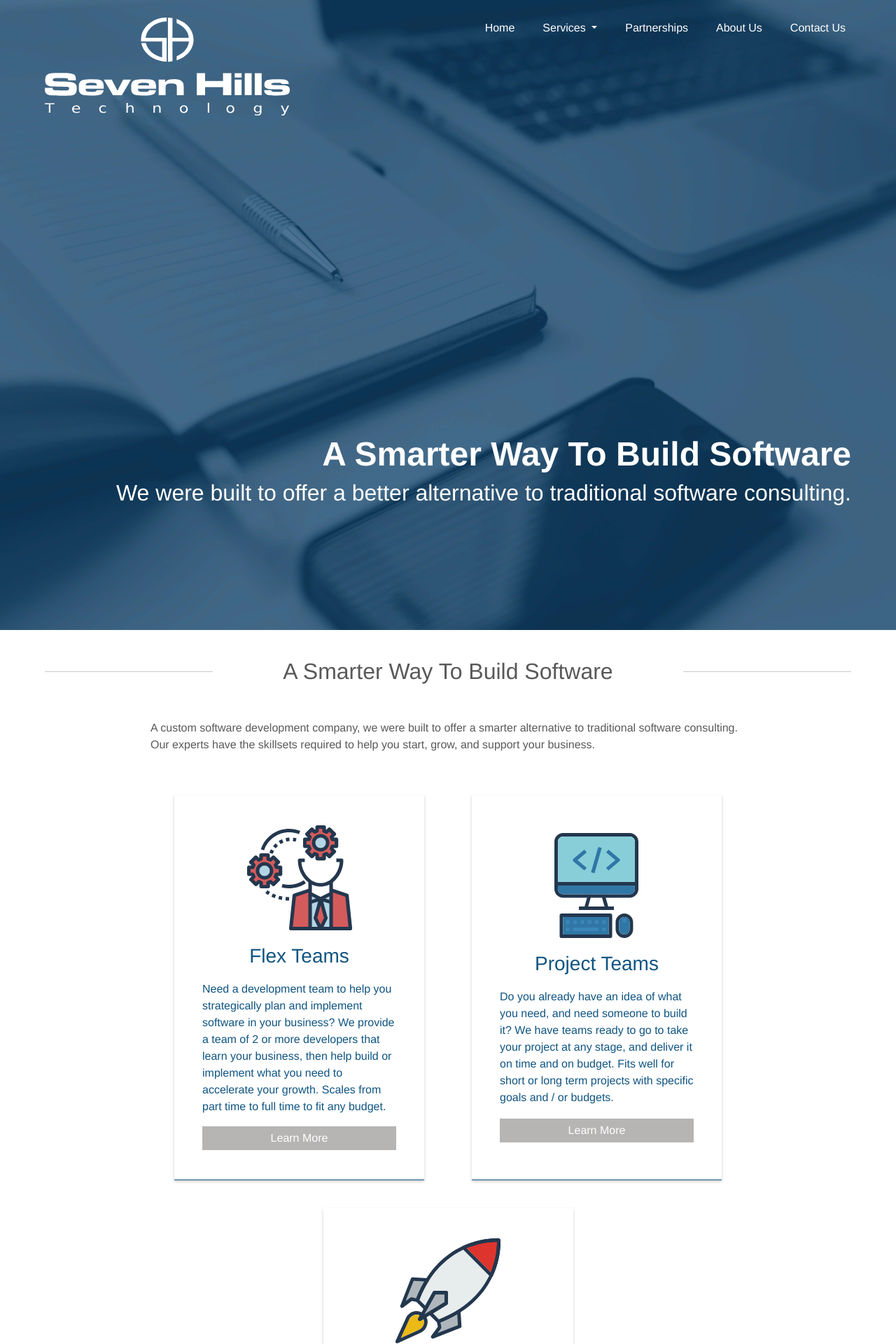
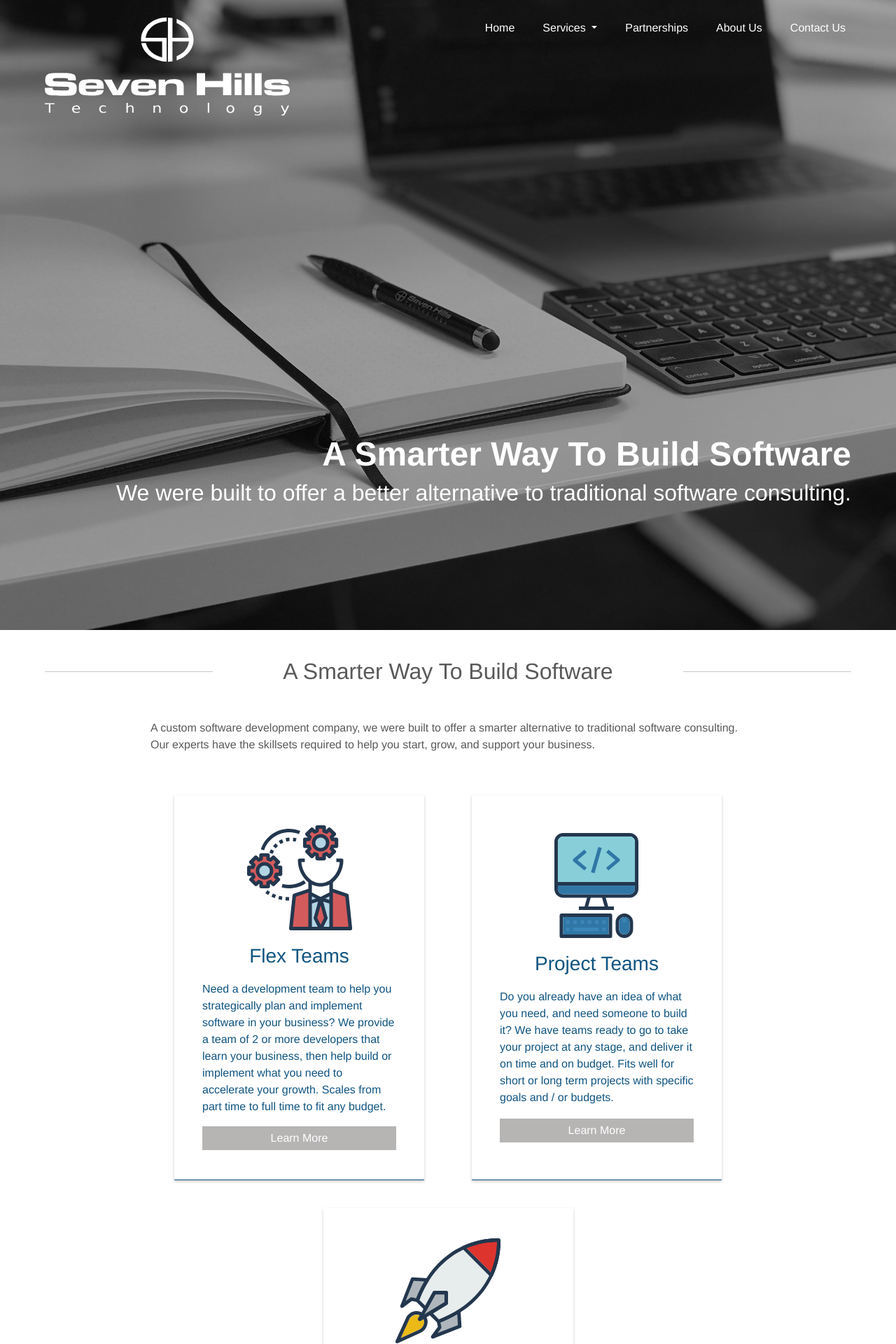
Before and after one commit to seven-hills-technology/seven-hills-technology.github.io, a Jekyll site: the page built from index.md, in a window 1280 px wide. Shown: the top 1920 px of the page at 70% size. Built offline with Jekyll 4.4.1, drawn with Linux system fonts in a browser that asks for light colours; nearby versions of some CDN libraries.

Commit message:
Adjust the cover image.

```diff
--- a/_layouts/home.html
+++ b/_layouts/home.html
@@ -24,7 +24,7 @@
 
 <body>
     <header class="sh-header sh-home-header">
-        <nav class="navbar navbar-expand-lg navbar-light">
+        <nav class="navbar navbar-expand-lg navbar-dark">
             <a class="navbar-brand" href="/">
                 <img class="sh-logo" src="/images/logo-white.svg" alt="Sevenhills Logo">
             </a>
--- a/main.scss
+++ b/main.scss
@@ -98,15 +98,15 @@ body {
 
 .sh-home-header {
     @media (min-width: 1201px) {
-        background-image: url(images/banner-large.jpg);
+        background-image: url(images/cover-black.jpg);
     }
 
     @media (max-width: 1200px) {
-        background-image: url(images/banner-medium.jpg);
+        background-image: url(images/cover-black-medium.jpg);
     }
 
     @media (max-width: 760px) {
-        background-image: url(images/banner-small.jpg);
+        background-image: url(images/cover-black-small.jpg);
     }
 
     background-position: center center;
@@ -151,15 +151,15 @@ body {
         }
     }
 
-    .navbar-light .navbar-nav .nav-link {
+    .navbar-dark .navbar-nav .nav-link {
         color: white;
     }
 
-    .navbar-light .navbar-nav .active>.nav-link, .navbar-light .navbar-nav .nav-link.active, .navbar-light .navbar-nav .nav-link.show, .navbar-light .navbar-nav .show>.nav-link, .dropdown-item.active {
+    .navbar-dark .navbar-nav .active>.nav-link, .navbar-light .navbar-nav .nav-link.active, .navbar-light .navbar-nav .nav-link.show, .navbar-light .navbar-nav .show>.nav-link, .dropdown-item.active {
         color: white;
     }
 
-    .navbar-light .navbar-nav .nav-link:focus, .navbar-light .navbar-nav .nav-link:hover {
+    .navbar-dark .navbar-nav .nav-link:focus, .navbar-light .navbar-nav .nav-link:hover {
         color: white;
     }
 }
```
Also changed, not shown: images/banner-large.jpg (deleted), images/banner-medium.jpg (deleted), images/banner-small.jpg (deleted), images/banner.jpg (deleted), images/cover-black-medium.jpg (added), images/cover-black-small.jpg (added), images/cover-black.jpg (added).
